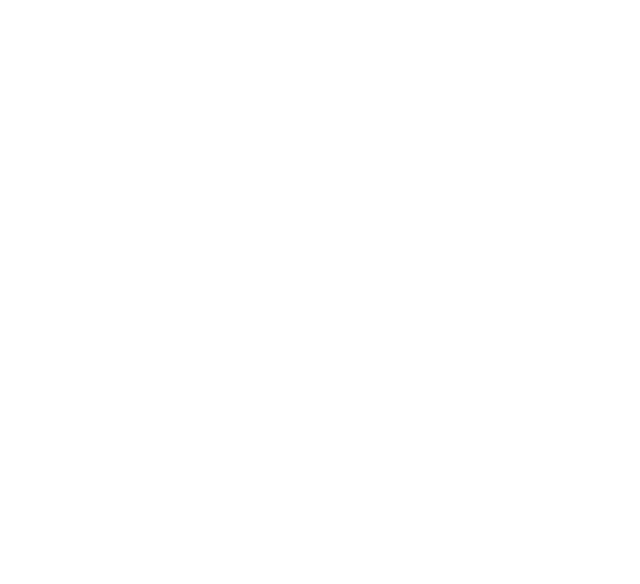
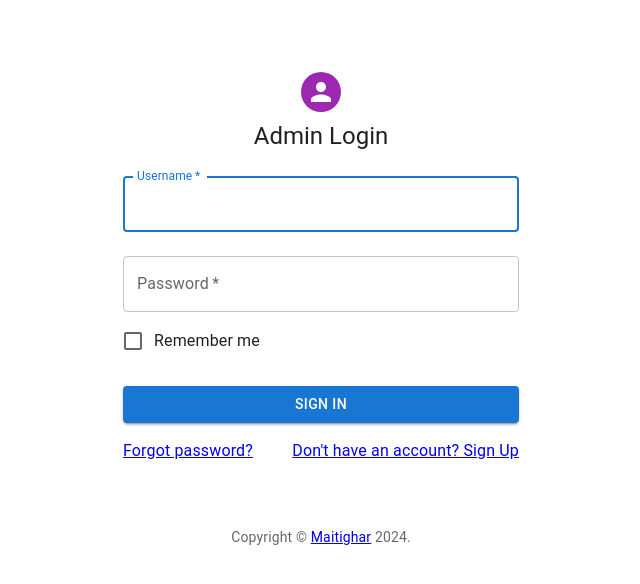
Before and after one commit to bajrasushant/maitighar, a React (Vite) app in the folder maitighar-frontend/: page /adminLogin in a window 1280 px wide. Before the commit this address had no page. Shown: the top 584 px of the page, without its empty margins (319-959 px from the left). Built offline with nearby package versions, Linux system fonts and the light colour scheme.

Commit message:
admin login updated

```diff
--- a/maitighar-frontend/src/App.jsx
+++ b/maitighar-frontend/src/App.jsx
@@ -4,6 +4,7 @@ import SignUp from "./Components/Register";
 import HomePage from "./Components/HomePage";
 import { useUserDispatch, useUserValue } from "./context/UserContext";
 import { useEffect } from "react";
+import AdminLogin from "./Components/AdminLogin";
 
 function App() {
 
@@ -26,6 +27,7 @@ function App() {
 					<Route path="/login" element={user ? <HomePage /> : <SignIn />} />
 					<Route path="/register" element={<SignUp />} />
 					<Route path="/" element={user ? <HomePage /> : <SignIn />} />{" "}
+					<Route path= "/adminLogin" element = {<AdminLogin/>} />
 				</Routes>
 			</Router>
 		</>
--- /dev/null
+++ b/maitighar-frontend/src/Components/AdminLogin.jsx
@@ -0,0 +1,157 @@
+import { Link } from "react-router-dom";
+
+import Avatar from "@mui/material/Avatar";
+import Button from "@mui/material/Button";
+import CssBaseline from "@mui/material/CssBaseline";
+import TextField from "@mui/material/TextField";
+import FormControlLabel from "@mui/material/FormControlLabel";
+import Checkbox from "@mui/material/Checkbox";
+// import Link from '@mui/material/Link';
+import Grid from "@mui/material/Grid";
+import Box from "@mui/material/Box";
+// import LockOutlinedIcon from '@mui/icons-material/LockOutlined';
+import Typography from "@mui/material/Typography";
+import Container from "@mui/material/Container";
+import { createTheme, ThemeProvider } from "@mui/material/styles";
+import { login } from "../services/login";
+import { useState } from "react";
+import { useUserDispatch } from "../context/UserContext";
+
+function Copyright(props) {
+  return (
+    <Typography
+      variant="body2"
+      color="text.secondary"
+      align="center"
+      {...props}
+    >
+      {"Copyright © "}
+      <Link color="inherit" href="https://mui.com/">
+        Maitighar
+      </Link>{" "}
+      {new Date().getFullYear()}
+      {"."}
+    </Typography>
+  );
+}
+
+// TODO remove, this demo shouldn't need to reset the theme.
+
+const defaultTheme = createTheme();
+
+export default function AdminLogin() {
+  // const navigate = useNavigate();
+  // const { isAuthenticated, login } = useAuthStatus();
+  // const loginMutation = useMutation({
+  //   mutationFn: loginService,
+  //   onSuccess: (data) => {
+  //     login(data);
+  //     navigate("/");
+  //   },
+  //   onError: (error) => {
+  //     console.error("Login failed:", error);
+  //   },
+  // });
+  // useEffect(() => {
+  //   if (isAuthenticated) {
+  //     navigate("/"); // Redirect to the homepage or any other page if already authenticated
+  //   }
+  // }, [isAuthenticated, navigate]);
+  const [username, setUsername] = useState("");
+  const [password, setPassword] = useState("");
+  const userDispatch = useUserDispatch();
+
+  const handleLogin = async (event) => {
+    event.preventDefault();
+    // const data = new FormData(event.currentTarget);
+    // console.log({
+    //   email: data.get("email"),
+    //   password: data.get("password"),
+    // });
+    // const credentials = {
+    //   username: data.get("username"),
+    //   password: data.get("password"),
+    // };
+    // loginMutation.mutate(credentials);
+    event.preventDefault();
+    try {
+			console.log(username, password);
+      const user = await login({ username, password });
+      userDispatch({ type: "LOGIN", payload: user });
+    } catch(err) {
+      console.log("Error", err.message);
+    }
+  };
+
+  return (
+    <ThemeProvider theme={defaultTheme}>
+      <Container component="main" maxWidth="xs">
+        <CssBaseline />
+        <Box
+          sx={{
+            marginTop: 8,
+            display: "flex",
+            flexDirection: "column",
+            alignItems: "center",
+          }}
+        >
+          <Avatar sx={{ m: 1, bgcolor: "secondary.main" }}>
+            {/* <LockOutlinedIcon /> */}
+          </Avatar>
+          <Typography component="h1" variant="h5">
+            Admin Login
+          </Typography>
+          <Box component="form" onSubmit={handleLogin} sx={{ mt: 1 }}>
+            <TextField
+              margin="normal"
+              required
+              fullWidth
+              id="username"
+              label="Username"
+              name="username"
+              autoComplete="username"
+              value={username}
+              autoFocus
+              onChange={({ target }) => setUsername(target.value)}
+            />
+            <TextField
+              margin="normal"
+              required
+              fullWidth
+              name="password"
+              label="Password"
+              type="password"
+              id="password"
+              autoComplete="current-password"
+              value={password}
+              onChange={({ target }) => setPassword(target.value)}
+            />
+            <FormControlLabel
+              control={<Checkbox value="remember" color="primary" />}
+              label="Remember me"
+            />
+            <Button
+              type="submit"
+              fullWidth
+              variant="contained"
+              sx={{ mt: 3, mb: 2 }}
+            >
+              Sign In
+            </Button>
+            <Grid container>
+              <Grid item xs>
+                <Link href="#" variant="body2">
+                  Forgot password?
+                </Link>
+              </Grid>
+              <Grid item>
+                <Link to="/register">{"Don't have an account? Sign Up"}</Link>
+              </Grid>
+            </Grid>
+          </Box>
+        </Box>
+        <Copyright sx={{ mt: 8, mb: 4 }} />
+      </Container>
+    </ThemeProvider>
+  );
+}
```
Also changed, not shown: maitighar-frontend/src/services/adminLogin.js (added, +7 -0 lines), 1 other file (tests, documents, lock files or other folders).
